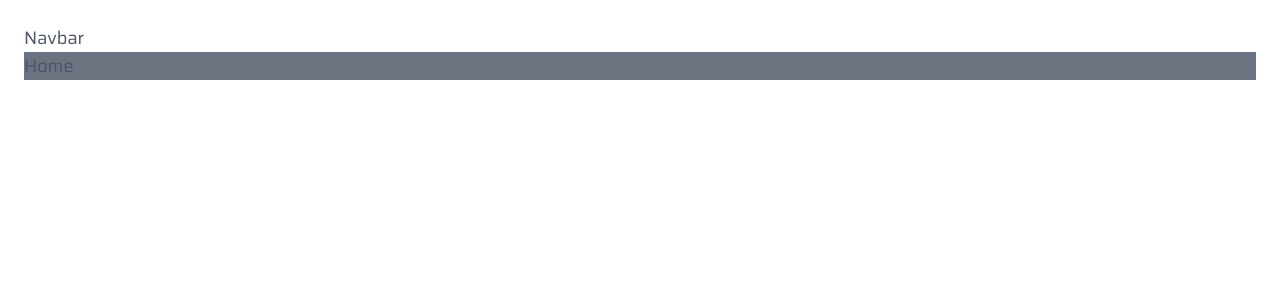
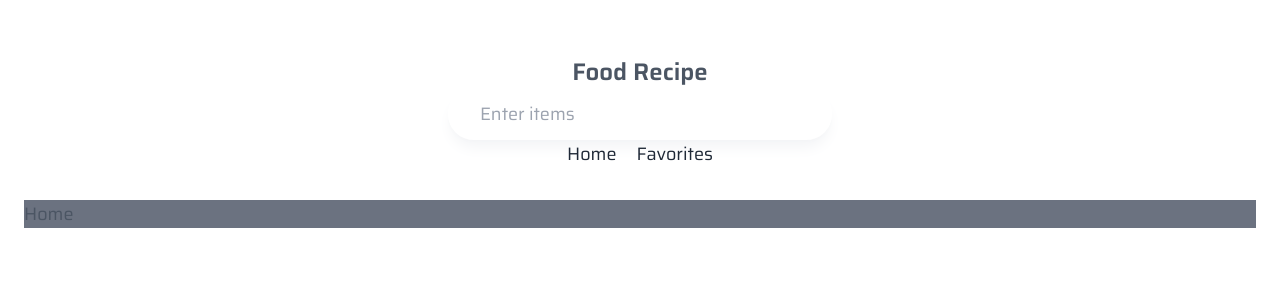
Before and after one commit to seb-ssabes/react-recipe-app, a React (Vite) app: page / in a window 1280 px wide. Shown: the top 300 px of the page. Built offline with nearby package versions, Linux system fonts and the light colour scheme.

Commit message:
navbar routes updated

```diff
--- a/src/components/navbar/index.jsx
+++ b/src/components/navbar/index.jsx
@@ -1,8 +1,39 @@
+import { NavLink } from "react-router-dom";
 
 
 
 export default function Navbar() {
   return (
-    <div>Navbar</div>
+    <nav className="flex justify-between items-center py-8 container mx-auto flex-col   lg:flex">
+      <h2 className="text-2xl font-semibold">
+        <NavLink to={"/"}>
+          Food Recipe
+        </NavLink>
+      </h2>
+      <form>
+        <input
+          type="text"
+          name="search"
+          placeholder="Enter items"
+          className="bg-white/75 p-3 px-8 rounded-full outline-none lg:w-96 shadow-lg shadow-gray-100 focus:shadow-gray-200"
+        />
+      </form>
+      <ul className="flex gap-5">
+        <li>
+          <NavLink
+            to={"/"}
+            className="text-gray-800 hover:text-gray-300 duration-300"
+          >
+            Home
+          </NavLink>
+          <NavLink
+            to={"/favorites"}
+            className="text-gray-800 hover:text-gray-300 duration-300 pl-5"
+          >
+            Favorites
+          </NavLink>
+        </li>
+      </ul>
+    </nav>
   )
 }
```
